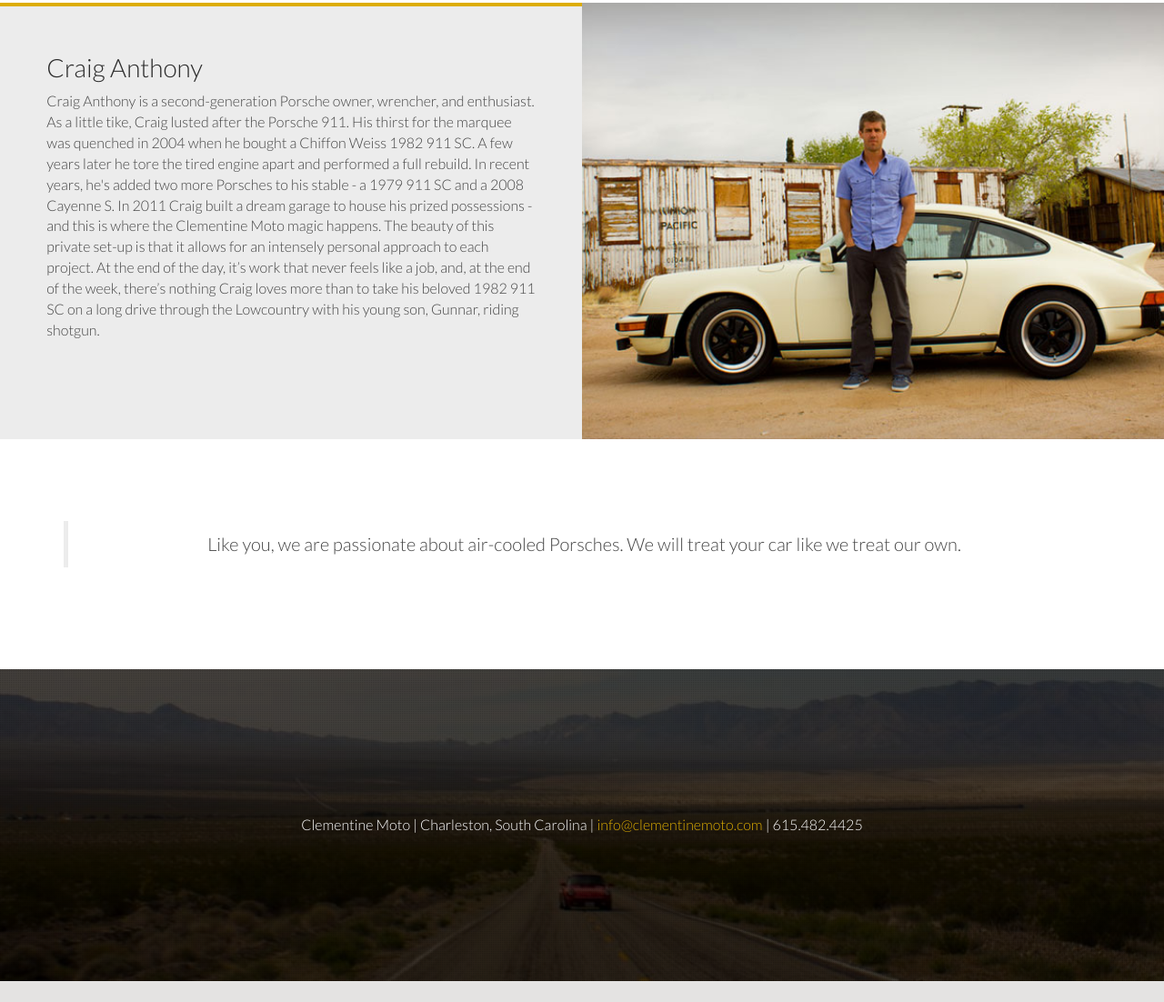
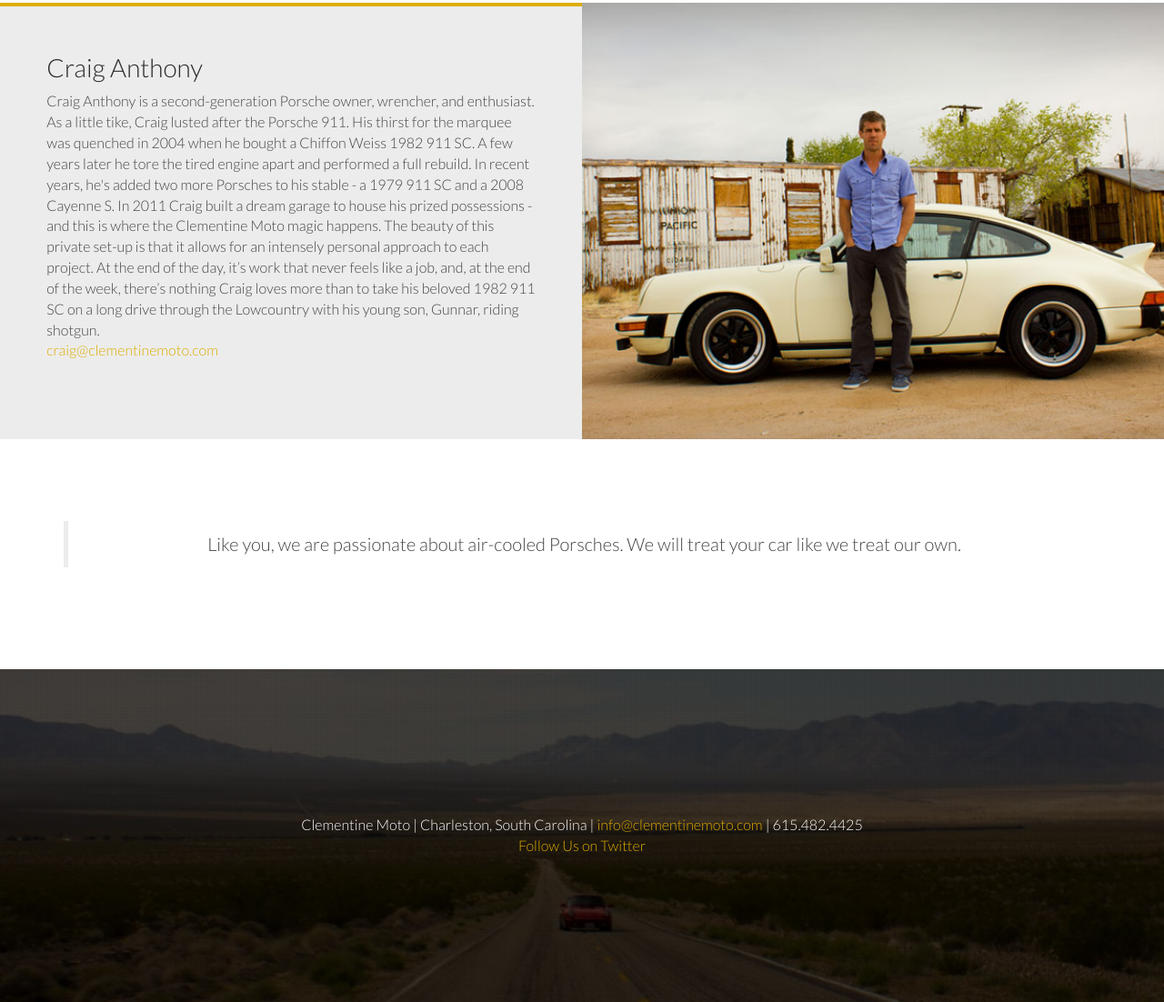
Before and after one commit to mcraiganthony/clementine-moto, a website: page dist/index.html in a window 1280 px wide. Shown: the part 1798-2900 px from the top of the page at 91% size. Before the commit the page ends 2877 px from the top, so only its background shows below. Drawn offline with Linux system fonts and the light colour scheme.

Commit message:
Craig - add email addresses and twitter

```diff
--- a/dist/index.html
+++ b/dist/index.html
@@ -73,7 +73,7 @@
           <div class="col-md-6 no-padding">
             <div class="about__copy">
               <h3 class="section__headline">David Lee</h3>
-              <p>David Lee is the man behind Clementine Bicycle Works, an original brand of bespoke carbon fiber bicycles. A former bike racer, David chases his passions and, at every turn in his career, builds his livelihood around the things that move him. Over the years, his love of collecting rare vintage motorcycles and classic cars has grown into a business of bringing them back to life. A masterful self-taught mechanic, his wheels (and wrenches) are always turning, and, in that way, Clementine has become a rolling chassis of custom designs, full restoration and repair services. David’s signature style, personality and artistry combined with his longtime love affair with air-cooled Porsches naturally led to Clementine Moto. Because he loves what he does, David goes full-gas every day. Get in, get on or get out of the way. When he’s not in the garage or paint booth, the Charleston native can be seen racing up the Ravenel Bridge on his Clementine bicycle or in his daily driver, an Aventurine Green 1996 993. </p>
+              <p>David Lee is the man behind Clementine Bicycle Works, an original brand of bespoke carbon fiber bicycles. A former bike racer, David chases his passions and, at every turn in his career, builds his livelihood around the things that move him. Over the years, his love of collecting rare vintage motorcycles and classic cars has grown into a business of bringing them back to life. A masterful self-taught mechanic, his wheels (and wrenches) are always turning, and, in that way, Clementine has become a rolling chassis of custom designs, full restoration and repair services. David’s signature style, personality and artistry combined with his longtime love affair with air-cooled Porsches naturally led to Clementine Moto. Because he loves what he does, David goes full-gas every day. Get in, get on or get out of the way. When he’s not in the garage or paint booth, the Charleston native can be seen racing up the Ravenel Bridge on his Clementine bicycle or in his daily driver, an Aventurine Green 1996 993.<br><a href="mailto:david@clementinemoto.com">david@clementinemoto.com</a></p>
             </div>
           </div>
         </div>
@@ -101,7 +101,7 @@
           <div class="col-md-6 col-md-pull-6 no-padding">
             <div class="about__copy">
               <h3 class="section__headline">Craig Anthony</h3>
-              <p>Craig Anthony is a second-generation Porsche owner, wrencher, and enthusiast. As a little tike, Craig lusted after the Porsche 911. His thirst for the marquee was quenched in 2004 when he bought a Chiffon Weiss 1982 911 SC. A few years later he tore the tired engine apart and performed a full rebuild. In recent years, he's added two more Porsches to his stable - a 1979 911 SC and a 2008 Cayenne S. In 2011 Craig built a dream garage to house his prized possessions - and this is where the Clementine Moto magic happens. The beauty of this private set-up is that it allows for an intensely personal approach to each project. At the end of the day, it’s work that never feels like a job, and, at the end of the week, there’s nothing Craig loves more than to take his beloved 1982 911 SC on a long drive through the Lowcountry with his young son, Gunnar, riding shotgun.</p>
+              <p>Craig Anthony is a second-generation Porsche owner, wrencher, and enthusiast. As a little tike, Craig lusted after the Porsche 911. His thirst for the marquee was quenched in 2004 when he bought a Chiffon Weiss 1982 911 SC. A few years later he tore the tired engine apart and performed a full rebuild. In recent years, he's added two more Porsches to his stable - a 1979 911 SC and a 2008 Cayenne S. In 2011 Craig built a dream garage to house his prized possessions - and this is where the Clementine Moto magic happens. The beauty of this private set-up is that it allows for an intensely personal approach to each project. At the end of the day, it’s work that never feels like a job, and, at the end of the week, there’s nothing Craig loves more than to take his beloved 1982 911 SC on a long drive through the Lowcountry with his young son, Gunnar, riding shotgun.<br><a href="mailto:craig@clementinemoto.com">craig@clementinemoto.com</a></p>
             </div>
           </div>
         </div>
@@ -119,7 +119,7 @@
     <section id="contact" class="footer">
       <div class="texture-cover texture-cover--darker"></div>
       <div class="footer__container container">
-        <p class="footer__copy">Clementine Moto | Charleston, South Carolina | <a href="mailto:info@clementinemoto.com">info@clementinemoto.com</a> | 615.482.4425</p>
+        <p class="footer__copy">Clementine Moto | Charleston, South Carolina | <a href="mailto:info@clementinemoto.com">info@clementinemoto.com</a> | 615.482.4425<br><a href="https://twitter.com/clementinemoto" target="_blank">Follow Us on Twitter</a></p>
       </div>
     </section>
 
```
